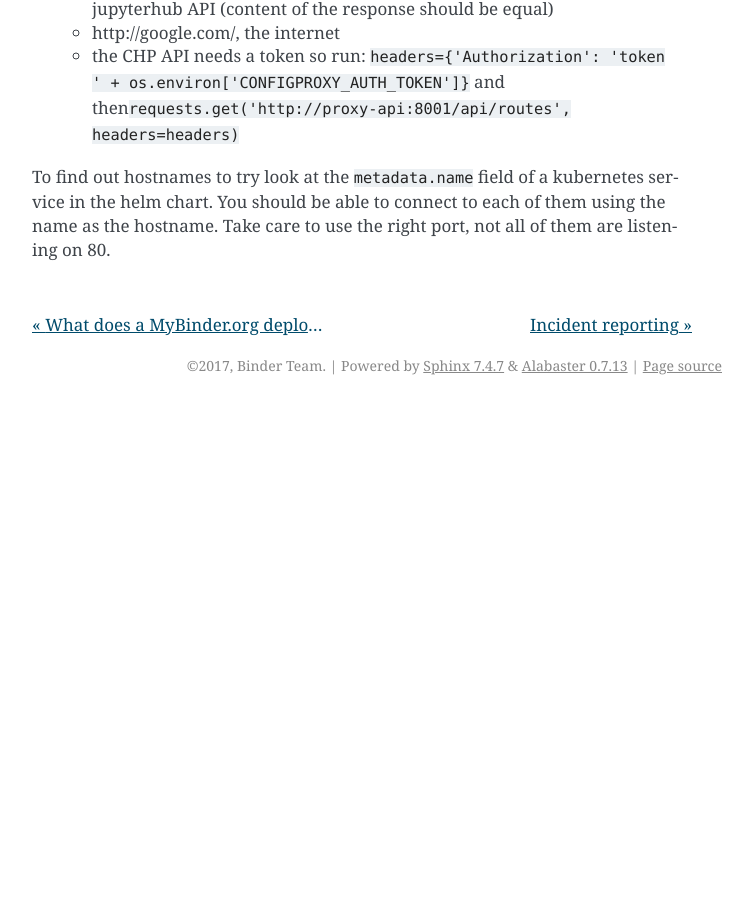
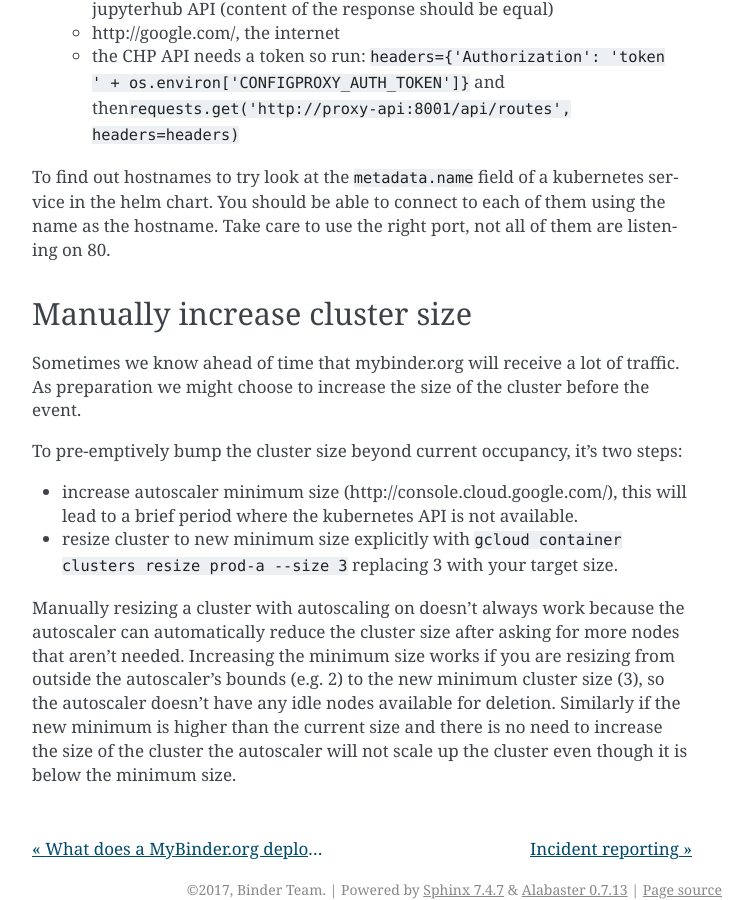
Before and after one commit to jupyterhub/mybinder.org-deploy, a Sphinx documentation site: the page built from docs/source/command_snippets.md, in a window 1280 px wide and 900 px high, scrolled down 2142 px. Shown: the whole window, without its empty margins (388-1141 px from the left). Built offline with Sphinx 7.4.7, drawn with Linux system fonts in a browser that asks for light colours; before the commit the page ends 2547 px from its top, so only the background shows below that; some of the changed text lies outside the part shown.

Commit message:
Add snippet for increasing cluster size

```diff
--- a/docs/source/command_snippets.md
+++ b/docs/source/command_snippets.md
@@ -82,3 +82,25 @@ To find out hostnames to try look at the `metadata.name` field of a kubernetes
 service in the helm chart. You should be able to connect to each of them using
 the name as the hostname. Take care to use the right port, not all of them are
 listening on 80.
+
+## Manually increase cluster size
+
+Sometimes we know ahead of time that mybinder.org will receive a lot of traffic.
+As preparation we might choose to increase the size of the cluster before the
+event.
+
+To pre-emptively bump the cluster size beyond current occupancy, it's two steps:
+
+* increase autoscaler minimum size (http://console.cloud.google.com/), this
+  will lead to a brief period where the kubernetes API is not available.
+* resize cluster to new minimum size explicitly with `gcloud container clusters resize prod-a --size 3`
+  replacing 3 with your target size.
+
+Manually resizing a cluster with autoscaling on doesn't always work because the autoscaler
+can automatically reduce the cluster size after asking for more nodes that
+aren't needed. Increasing the minimum size works if you are resizing from
+outside the autoscaler's bounds (e.g. 2) to the new minimum cluster size (3), so the
+autoscaler doesn't have any idle nodes available for deletion. Similarly if
+the new minimum is higher than the current size and there is no need to increase
+the size of the cluster the autoscaler will not scale up the cluster even though
+it is below the minimum size.
```
